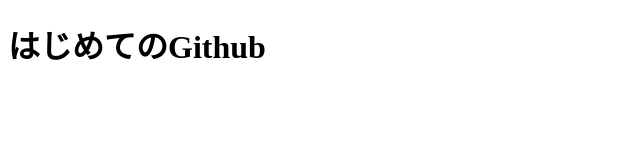
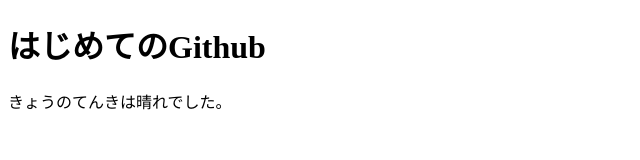
Before and after one commit to KawabeTakuya/github_tutorial, a plain HTML site: page index.html in a window 1280 px wide. Shown: the whole page, without its empty margins (0-640 px from the left). Drawn offline with Linux system fonts and the light colour scheme.

Commit message:
add today wather

```diff
--- a/index.html
+++ b/index.html
@@ -7,6 +7,7 @@
     <title>Document</title>
   </head>
   <body>
-      <h1>はじめてのGithub</h1>
+    <h1>はじめてのGithub</h1>
+    <div><p>きょうのてんきは晴れでした。</p></div>
   </body>
 </html>
```
